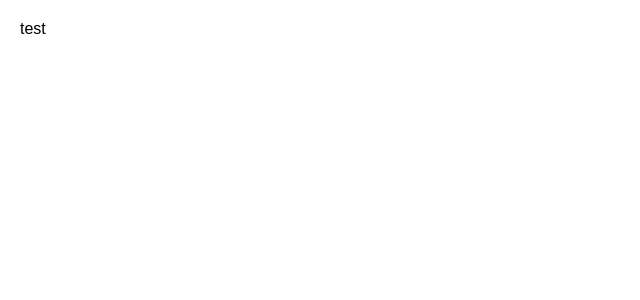
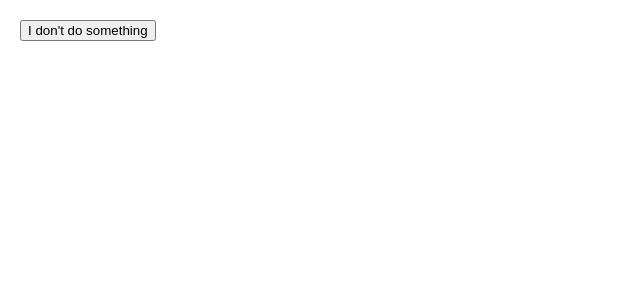
Before and after one commit to Jy4058350/begin_1, a React (Create React App) app: page / in a window 1280 px wide. Shown: the top 300 px of the page, without its empty margins (0-640 px from the left). Built offline with nearby package versions, Linux system fonts and the light colour scheme.

Commit message:
Step is three after time

```diff
--- a/src/App.js
+++ b/src/App.js
@@ -1,3 +1,3 @@
 export default function Button() {
-  return <>test</>
+  return <button>I don't do something</button>
 }
```
